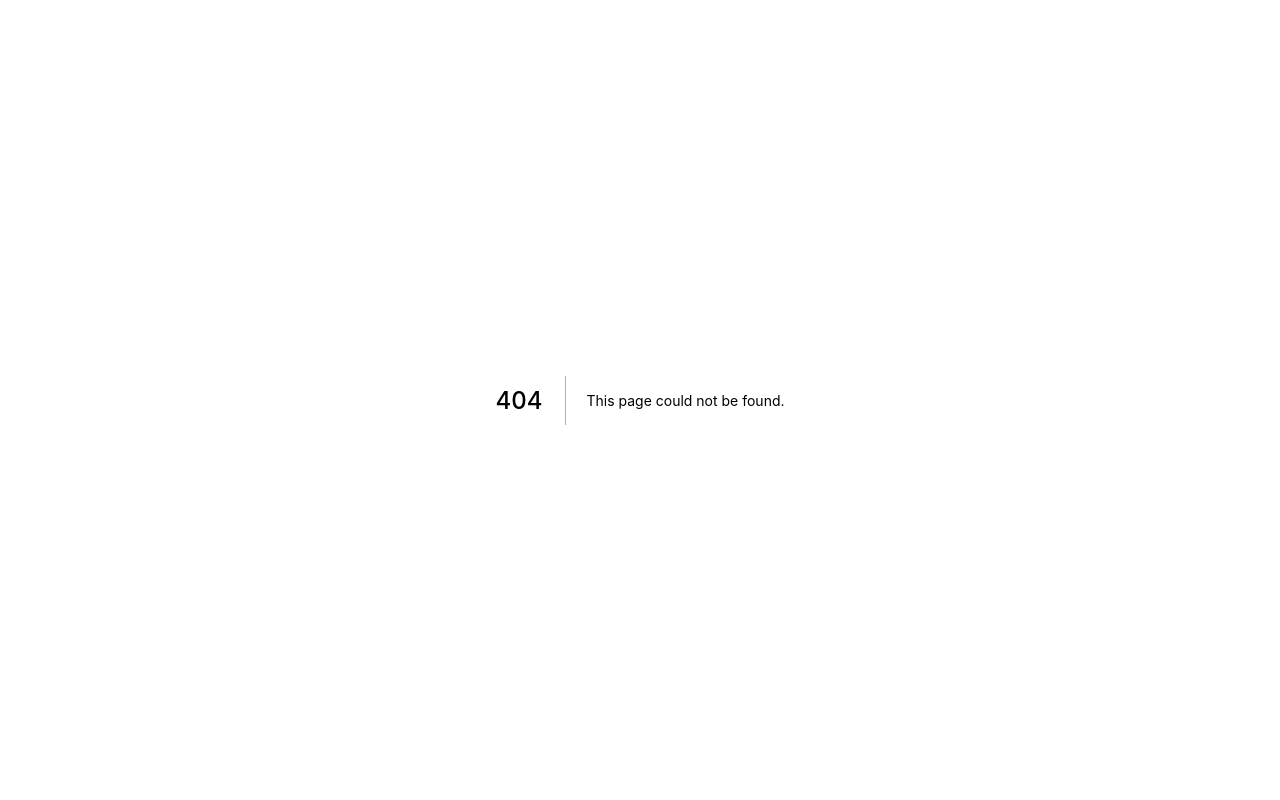
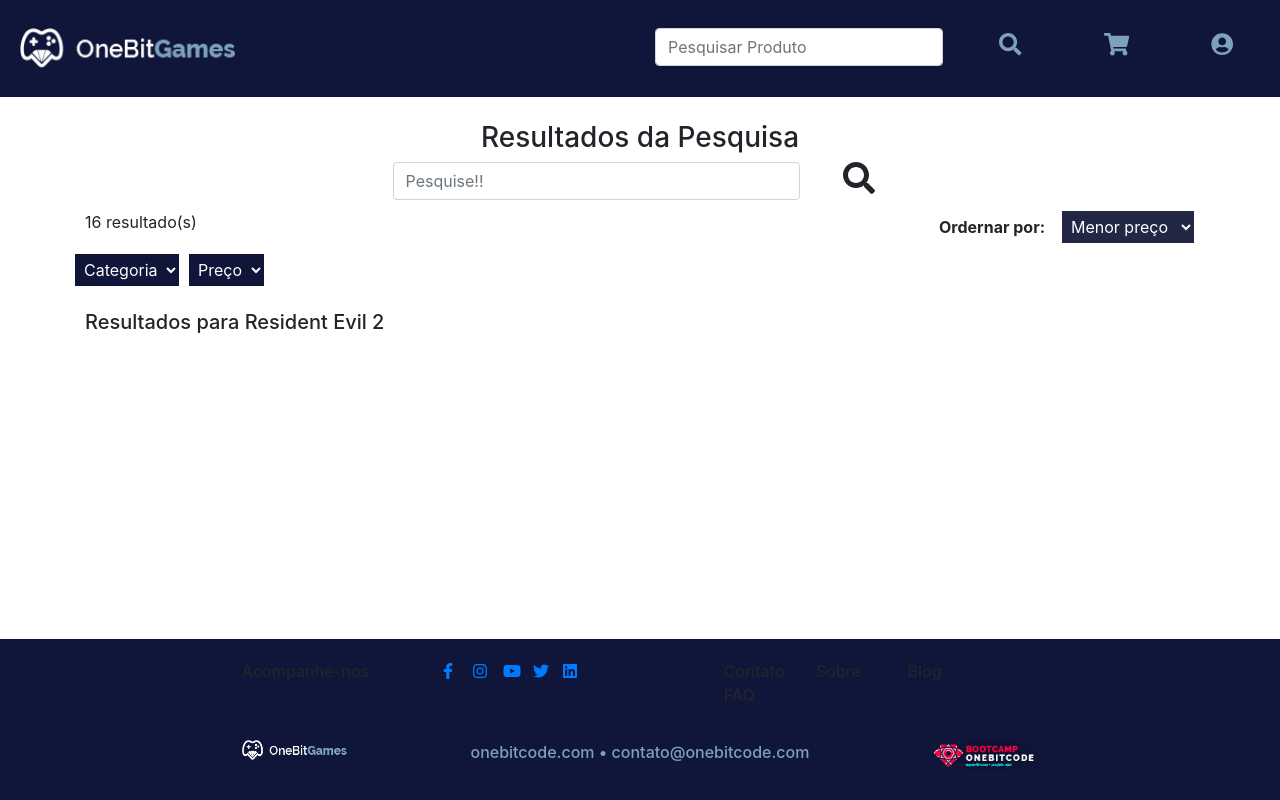
Before and after one commit to valdersonjr/estudo-bootcamp-rails-front, a Next.js app: page /Search in a window 1280 px wide. Before the commit this address had no page. Built offline with nearby package versions, Linux system fonts and the light colour scheme.

Commit message:
sf 10 adicionando pagina de pesquisa

```diff
--- a/components/Storefront/HighlightedProducts/index.tsx
+++ b/components/Storefront/HighlightedProducts/index.tsx
@@ -8,10 +8,9 @@ interface HightlightedProductsProps {
   title: string;
   type?: string;
   products: ProductHome[];
-  handleSeeMore(event: React.MouseEvent<HTMLElement>): void;
 }
 
-const HightlightedProducts: React.FC<HightlightedProductsProps> = ({ title, type, products, handleSeeMore }) => {
+const HightlightedProducts: React.FC<HightlightedProductsProps> = ({ title, type, products }) => {
   return (
     <div className={styles.products}>
       <Row className={styles.products_header}>
@@ -20,7 +19,6 @@ const HightlightedProducts: React.FC<HightlightedProductsProps> = ({ title, type
         <hr className={styles.line}/>
 
         <Button
-          onClick={handleSeeMore}
           className={
             `${type === 'highlighted' ? styles.highlighted_button : styles.normal_button}`
           }
--- a/components/Storefront/HighlightedProducts/styles.module.css
+++ b/components/Storefront/HighlightedProducts/styles.module.css
@@ -1,6 +1,5 @@
 .products {
   margin-top: 20px;
-    color: white;
 }
 
 .products_header {
--- /dev/null
+++ b/pages/Search/index.tsx
@@ -0,0 +1,83 @@
+import MainComponent from '../../components/shared/MainComponent';
+import { InputGroup, FormControl, Row, Col } from 'react-bootstrap';
+import { FontAwesomeIcon } from '@fortawesome/react-fontawesome';
+import { faSearch } from '@fortawesome/free-solid-svg-icons';
+import styles from './styles.module.css';
+import { IconProp } from '@fortawesome/fontawesome-svg-core';
+
+const Search: React.FC = () => {
+  const handleSearch = () => {}
+
+  return (
+    <MainComponent>
+      <div>
+        <div className="text-center mt-4">
+          <h3 className={styles.title}>
+            Resultados da Pesquisa
+          </h3>
+        </div>
+
+        <Row className="text-center col-md-6 offset-md-3">
+          <Col xs={10}>
+            <InputGroup>
+              <FormControl placeholder="Pesquise!!"/>
+            </InputGroup>
+          </Col>
+
+          <Col xs={2}>
+            <FontAwesomeIcon
+              icon={faSearch as IconProp}
+              size="2x"
+              className={styles.search_icon}
+              onClick={handleSearch}
+            />
+          </Col>
+        </Row>
+
+        <Row>
+          <Col sm={6} xs={12} className={styles.results}>
+            <span>
+              16 resultado(s)
+            </span>
+          </Col>
+
+          <Col sm={6} xs={12}>
+            <div className={styles.ordenation}>
+              <strong className="mr-3">Ordernar por:</strong>
+              <select className={styles.secondary}>
+                <option value="price-asc">Menor preço</option>
+                <option value="price-desc">Maior preço</option>
+                <option value="release_date-asc">Lançamentos</option>
+                <option value="release_date-desc">Mais antigos</option>
+              </select>
+            </div>
+          </Col>
+        </Row>
+
+        <Row>
+          <select className={styles.primary}>
+            <option>Categoria</option>
+            <option>1</option>
+            <option>2</option>
+          </select>
+
+          <select className={styles.primary}>
+            <option>Preço</option>
+            <option>1</option>
+            <option>2</option>
+          </select>
+        </Row>
+
+        <div className="mt-4">
+          <h5>
+            Resultados para Resident Evil 2
+          </h5>
+        </div>
+      </div>
+
+
+    </MainComponent>
+  );
+}
+
+export default Search;
--- /dev/null
+++ b/pages/Search/styles.module.css
@@ -0,0 +1,75 @@
+.button {
+    background: none;
+    border: none;
+  }
+
+  .button:hover {
+    color: var(--color-hover);
+    background: none;
+    border: none;
+  }
+
+  .search_icon {
+    cursor: pointer;
+    transition: color 0.2s;
+  }
+
+  .search_icon:hover {
+    color: var(--color-hover);
+  }
+
+  .search_icon:active {
+    color: var(--color-active);
+  }
+
+  .results {
+    margin: 10px 0;
+    text-align: left;
+  }
+
+  .ordenation {
+    margin: 10px 0;
+    text-align: right;
+  }
+
+  .primary {
+    background: var(--color-primary);
+    border: none;
+    border-radius: 0;
+    margin: 0 5px;
+    padding: 5px;
+    color: white;
+  }
+
+  .secondary {
+    background: var(--color-secondary);
+    border: 1px solid white;
+    padding: 5px;
+    color: white;
+  }
+
+  @media screen and (max-width: 991px) {
+    .title {
+      font-size: 1.2em;
+      margin-bottom: 15px;
+    }
+
+    .ordenation {
+      text-align: left;
+    }
+
+    .primary,
+    .secondary {
+      width: 100%;
+    }
+
+    .primary {
+      margin: 5px 15px;
+    }
+  }
+
+  @media screen and (max-width: 575px) {
+    .results {
+      text-align: center;
+    }
+  }
```
Also changed, not shown: pages/index.tsx (+1 -30 lines), pages/styles.module.css (line endings or trailing spaces). Lines whose indentation alone changed are shown as unchanged.
